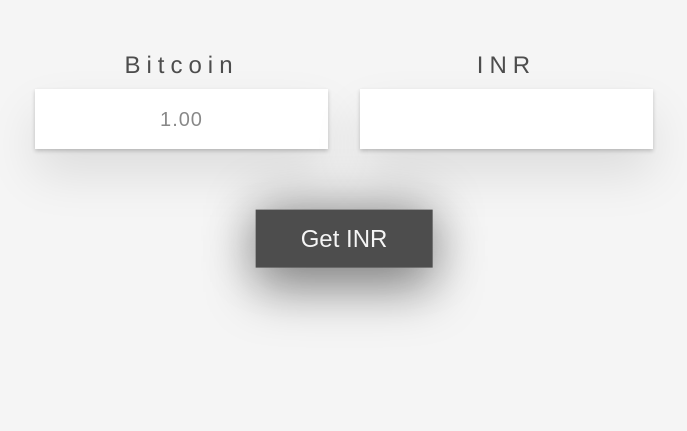
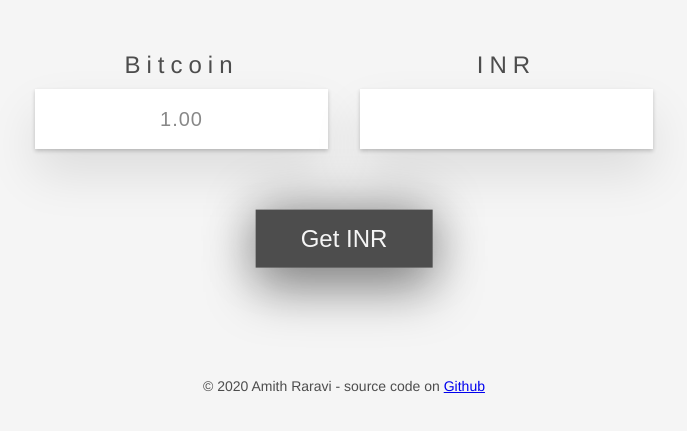
Before and after one commit to raravi/bitcoin-converter, a plain HTML site: page index.html in a window 1280 px wide. Shown: the part 125-556 px from the top of the page, without its empty margins (296-983 px from the left). Drawn offline with Linux system fonts and the light colour scheme.

Commit message:
Added footer.

```diff
--- a/index.html
+++ b/index.html
@@ -26,6 +26,9 @@
           <button type="submit" class="bitcoin__submit">Get INR</button>
         </form>
       </section>
+      <footer class="footer">
+        <p>&#169; 2020 Amith Raravi - source code on <a href="https://github.com/raravi/bitcoin-converter">Github</a></p>
+      </footer>
     </div>
     <script src="main.js"></script>
   </body>
--- a/main.css
+++ b/main.css
@@ -88,3 +88,8 @@
   box-shadow: 0 -5px 50px 0 rgba(0, 0, 0, 0.35),
               0 25px 50px 0 rgba(0, 0, 0, 0.35);
 }
+
+.footer {
+  margin-top: 80px;
+  text-align: center;
+}
```
